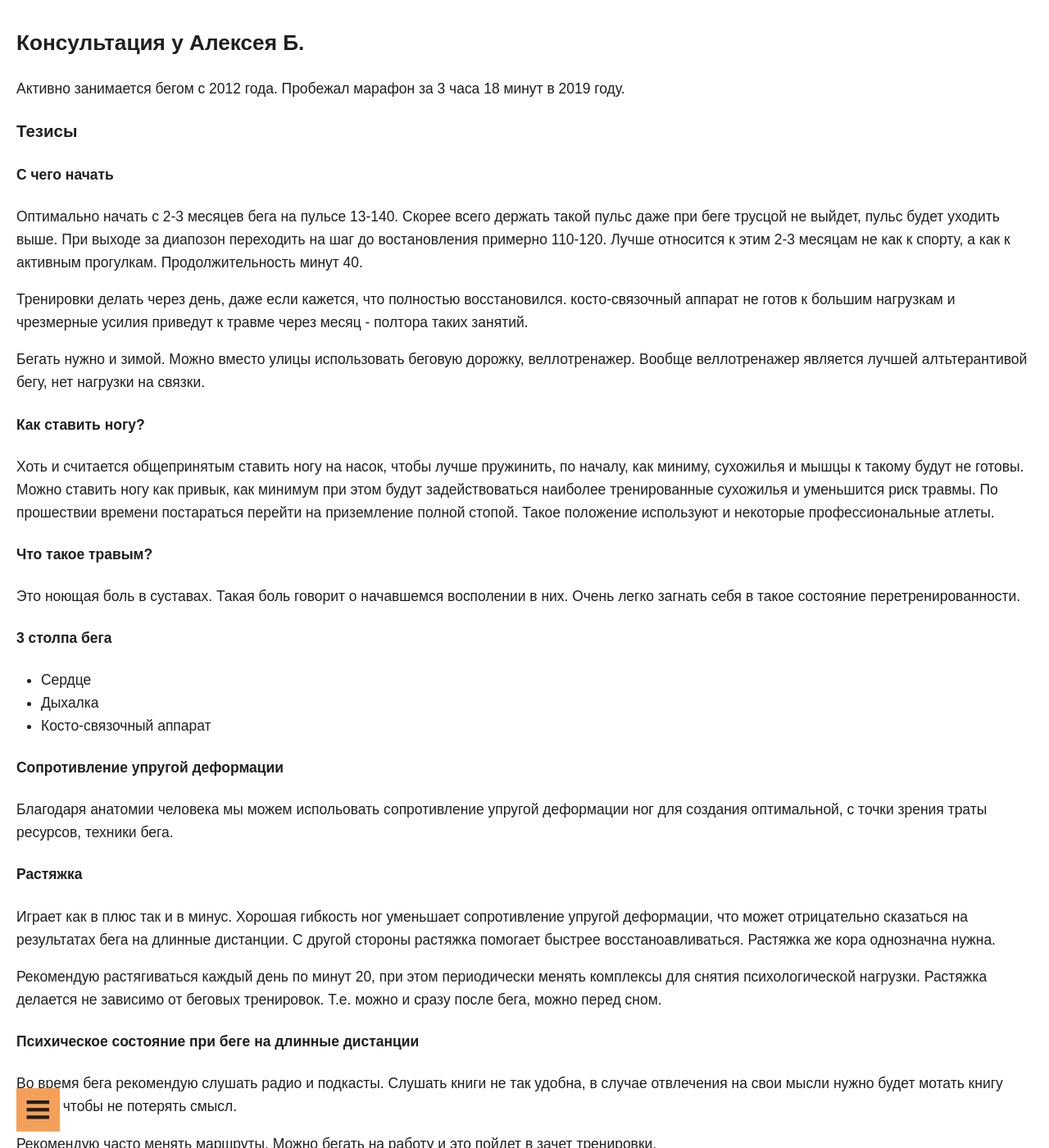
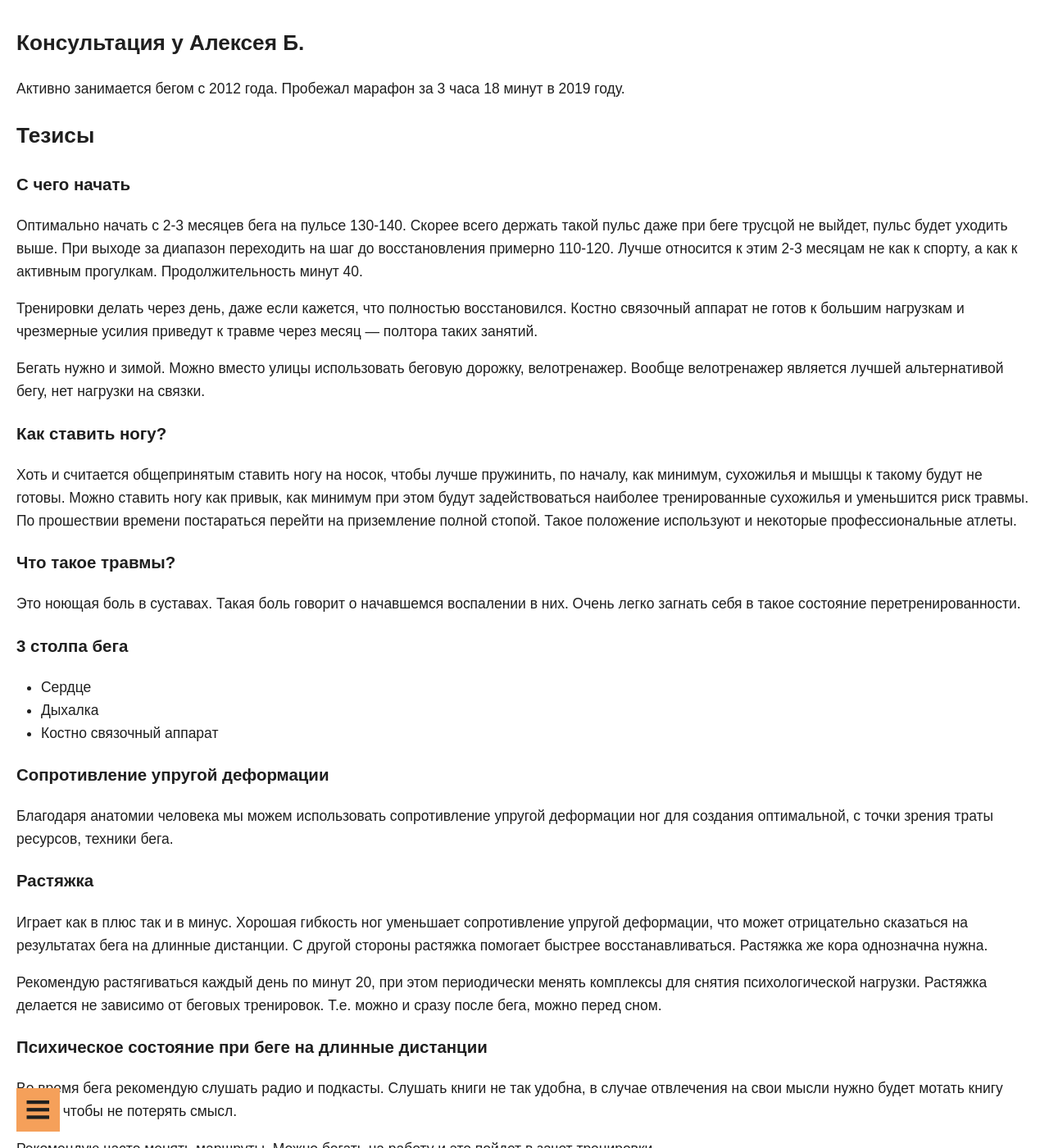
Before and after one commit to guest363/blog, a Jekyll site: the page built from _posts/2020-01-28-run-consultation-alex.md, in a window 1280 px wide and 1400 px high. Shown: the whole window at 82% size. Built offline with Jekyll 4.4.1, drawn with Linux system fonts in a browser that asks for light colours; some of the changed text lies outside the part shown.

Commit message:
Update 2020-01-28-run-consultation-alex.md
Размер заголовка и орфография

```diff
--- a/_posts/2020-01-28-run-consultation-alex.md
+++ b/_posts/2020-01-28-run-consultation-alex.md
@@ -8,45 +8,45 @@ tag: Бег
 ## Консультация у Алексея Б.
 Активно занимается бегом с 2012 года. Пробежал марафон за 3 часа 18 минут в 2019 году.
 
-### Тезисы
-#### С чего начать
-Оптимально начать с 2-3 месяцев бега на пульсе 13-140. Скорее всего держать такой пульс даже при беге трусцой не выйдет, пульс будет уходить выше. При выходе за диапозон переходить на шаг до востановления примерно 110-120. Лучше относится к этим 2-3 месяцам не как к спорту, а как к активным прогулкам. Продолжительность минут 40.
+## Тезисы
+### С чего начать
+Оптимально начать с 2-3 месяцев бега на пульсе 130-140. Скорее всего держать такой пульс даже при беге трусцой не выйдет, пульс будет уходить выше. При выходе за диапазон переходить на шаг до восстановления примерно 110-120. Лучше относится к этим 2-3 месяцам не как к спорту, а как к активным прогулкам. Продолжительность минут 40.
 
-Тренировки делать через день, даже если кажется, что полностью восстановился. косто-связочный аппарат не готов к большим нагрузкам и чрезмерные усилия приведут к травме через месяц - полтора таких занятий.
+Тренировки делать через день, даже если кажется, что полностью восстановился. Костно связочный аппарат не готов к большим нагрузкам и чрезмерные усилия приведут к травме через месяц — полтора таких занятий.
 
-Бегать нужно и зимой. Можно вместо улицы использовать беговую дорожку, веллотренажер. Вообще веллотренажер является лучшей алтьтерантивой бегу, нет нагрузки на связки.
+Бегать нужно и зимой. Можно вместо улицы использовать беговую дорожку, велотренажер. Вообще велотренажер является лучшей альтернативой бегу, нет нагрузки на связки.
 
-#### Как ставить ногу?
-Хоть и считается общепринятым ставить ногу на насок, чтобы лучше пружинить, по началу, как миниму, сухожилья и мышцы к такому будут не готовы. Можно ставить ногу как привык, как минимум при этом будут задействоваться наиболее тренированные сухожилья и уменьшится риск травмы. По прошествии времени постараться перейти на приземление полной стопой. Такое положение используют и некоторые профессиональные атлеты.
+### Как ставить ногу?
+Хоть и считается общепринятым ставить ногу на носок, чтобы лучше пружинить, по началу, как минимум, сухожилья и мышцы к такому будут не готовы. Можно ставить ногу как привык, как минимум при этом будут задействоваться наиболее тренированные сухожилья и уменьшится риск травмы. По прошествии времени постараться перейти на приземление полной стопой. Такое положение используют и некоторые профессиональные атлеты.
 
-#### Что такое травым?
-Это ноющая боль в суставах. Такая боль говорит о начавшемся восполении в них. Очень легко загнать себя в такое состояние перетренированности.
+### Что такое травмы?
+Это ноющая боль в суставах. Такая боль говорит о начавшемся воспалении в них. Очень легко загнать себя в такое состояние перетренированности.
 
-#### 3 столпа бега
+### 3 столпа бега
 * Сердце
 * Дыхалка
-* Косто-связочный аппарат
+* Костно связочный аппарат
 
-#### Сопротивление упругой деформации
-Благодаря анатомии человека мы можем испольовать сопротивление упругой деформации ног для создания оптимальной, с точки зрения траты ресурсов, техники бега.
+### Сопротивление упругой деформации
+Благодаря анатомии человека мы можем использовать сопротивление упругой деформации ног для создания оптимальной, с точки зрения траты ресурсов, техники бега.
 
-#### Растяжка
-Играет как в плюс так и в минус. Хорошая гибкость ног уменьшает сопротивление упругой деформации, что может отрицательно сказаться на результатах бега на длинные дистанции. С другой стороны растяжка помогает быстрее восстаноавливаться. Растяжка же кора однозначна нужна.
+### Растяжка
+Играет как в плюс так и в минус. Хорошая гибкость ног уменьшает сопротивление упругой деформации, что может отрицательно сказаться на результатах бега на длинные дистанции. С другой стороны растяжка помогает быстрее восстанавливаться. Растяжка же кора однозначна нужна.
 
 Рекомендую растягиваться каждый день по минут 20, при этом периодически менять комплексы для снятия психологической нагрузки. Растяжка делается не зависимо от беговых тренировок. Т.е. можно и сразу после бега, можно перед сном.
 
-#### Психическое состояние при беге на длинные дистанции
+### Психическое состояние при беге на длинные дистанции
 Во время бега рекомендую слушать радио и подкасты. Слушать книги не так удобна, в случае отвлечения на свои мысли нужно будет мотать книгу назад, чтобы не потерять смысл.
 
 Рекомендую часто менять маршруты. Можно бегать на работу и это пойдет в зачет тренировки.
 
-#### Подготовка к полумарафону
-Любой человек в нормальной физической форме, даже не занимающийся бегом способен пробежать полумарафон. Дело в мотивации и минимизации вреда для здоровья.
+### Подготовка к полу марафону
+Любой человек в нормальной физической форме, даже не занимающийся бегом способен пробежать полу марафон. Дело в мотивации и минимизации вреда для здоровья.
 
-Для первого полумарафона с подготовкой считается хорошим время 5:45 на км. Темп примерно 168 ударов. К коцу дистанции он будет расти.
+Для первого полу марафона с подготовкой считается хорошим время 5:45 на км. Темп примерно 168 ударов. К концу дистанции он будет расти.
 
-#### Жизненная история
-Пробежав в 2018 году более 3500 км. результаты показывал хуже чем при примерно 2500 км. в 2019. Загнать себя в перетренированность просто и в случае бега она не так очевидна. Кажется вроде бегаешь все больше и больше, ощущаешь психологический подьем, но по факту тешишь свое самолюбие.
+### Жизненная история
+Пробежав в 2018 году более 3500 км. результаты показывал хуже чем при примерно 2500 км. в 2019. Загнать себя в перетренированность просто и в случае бега она не так очевидна. Кажется вроде бегаешь все больше и больше, ощущаешь психологический подъем, но по факту тешишь свое самолюбие.
 
-#### Литература
+## Литература
 * Мэт Фицджеральд - Бег по правилу 80/20. Тренируйся медленно, чтобы соревноваться быстрее.
```
